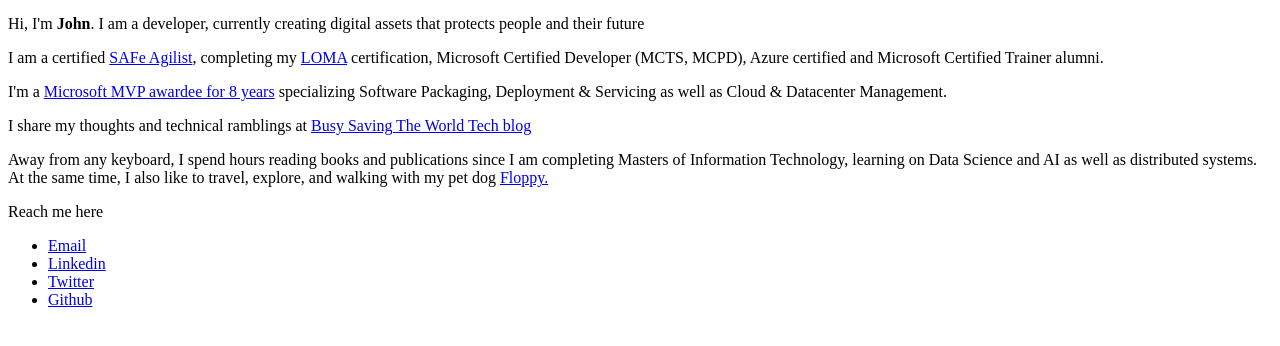
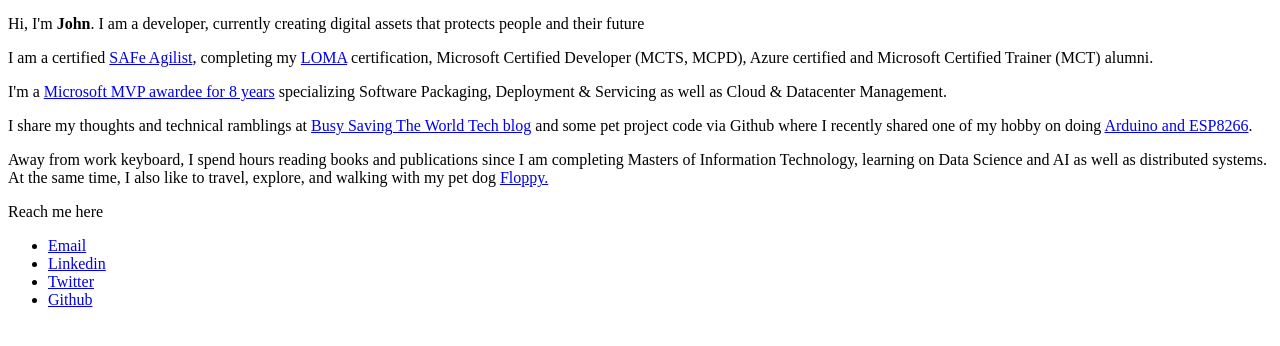
Before and after one commit to johndelizo/johnd-static-webapp, a plain HTML site: page index.html in a window 1280 px wide. Shown: the part 44-390 px from the top of the page. Drawn offline with Linux system fonts and the light colour scheme.

Commit message:
lorem ipsum

```diff
--- a/index.html
+++ b/index.html
@@ -9,10 +9,10 @@
   <main>
     <h3>Hello, World!</h1>
     <p>Hi, I'm <b>John</b>. I am a developer, currently creating digital assets that protects people and their future</p>
-    <p>I am a certified <a href="https://www.scaledagileframework.com/">SAFe Agilist</a>, completing my <a href="https://www.loma.org/">LOMA</a> certification, Microsoft Certified Developer (MCTS, MCPD), Azure certified and Microsoft Certified Trainer alumni. </p>
+    <p>I am a certified <a href="https://www.scaledagileframework.com/">SAFe Agilist</a>, completing my <a href="https://www.loma.org/">LOMA</a> certification, Microsoft Certified Developer (MCTS, MCPD), Azure certified and Microsoft Certified Trainer (MCT) alumni. </p>
     <p>I'm a <a href="https://mvp.microsoft.com/en-us/PublicProfile/4027248?fullName=John%20D.%20Delizo"> Microsoft MVP awardee for 8 years</a> specializing Software Packaging, Deployment & Servicing as well as Cloud & Datacenter Management.</p>
-    <p>I share my thoughts and technical ramblings at <a href="http://johndelizo.wordpress.com">Busy Saving The World Tech blog</a></p>
-    <p>Away from any keyboard, I spend hours reading books and publications since I am completing Masters of Information Technology, learning on Data Science and AI as well as distributed systems. At the same time, I also like to travel, explore, and walking with my pet dog <a href="https://twitter.com/eatsleepfetch">Floppy.</a></p>
+    <p>I share my thoughts and technical ramblings at <a href="http://johndelizo.wordpress.com">Busy Saving The World Tech blog</a> and some pet project code via Github where I recently shared one of my hobby on doing <a href="https://github.com/johndelizo/ESP8266-SimpleWifiManager">Arduino and ESP8266</a>.
+    <p>Away from work keyboard, I spend hours reading books and publications since I am completing Masters of Information Technology, learning on Data Science and AI as well as distributed systems. At the same time, I also like to travel, explore, and walking with my pet dog <a href="https://twitter.com/eatsleepfetch">Floppy.</a></p>
     <p>Reach me here</p>
     <ul>
         <li><a href="mailto:me@johndelizo.com">Email</a></li>
```
